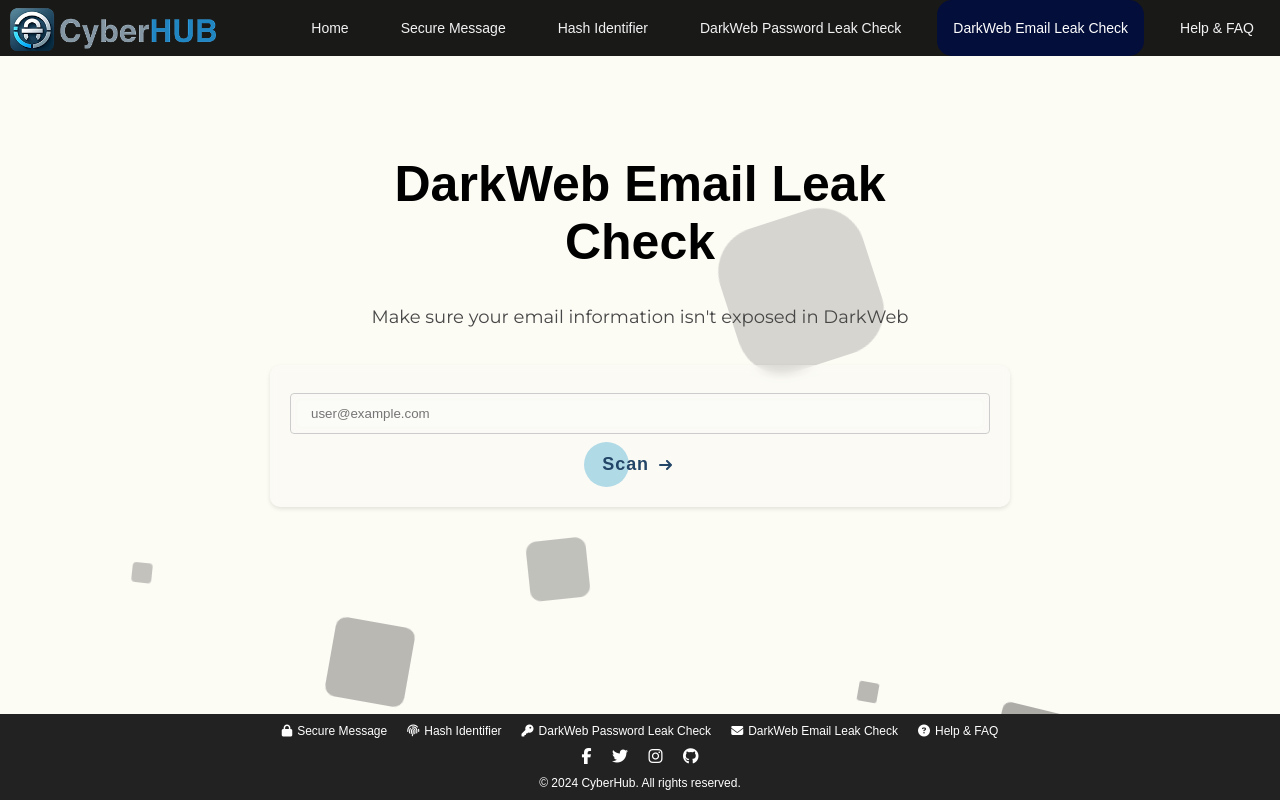
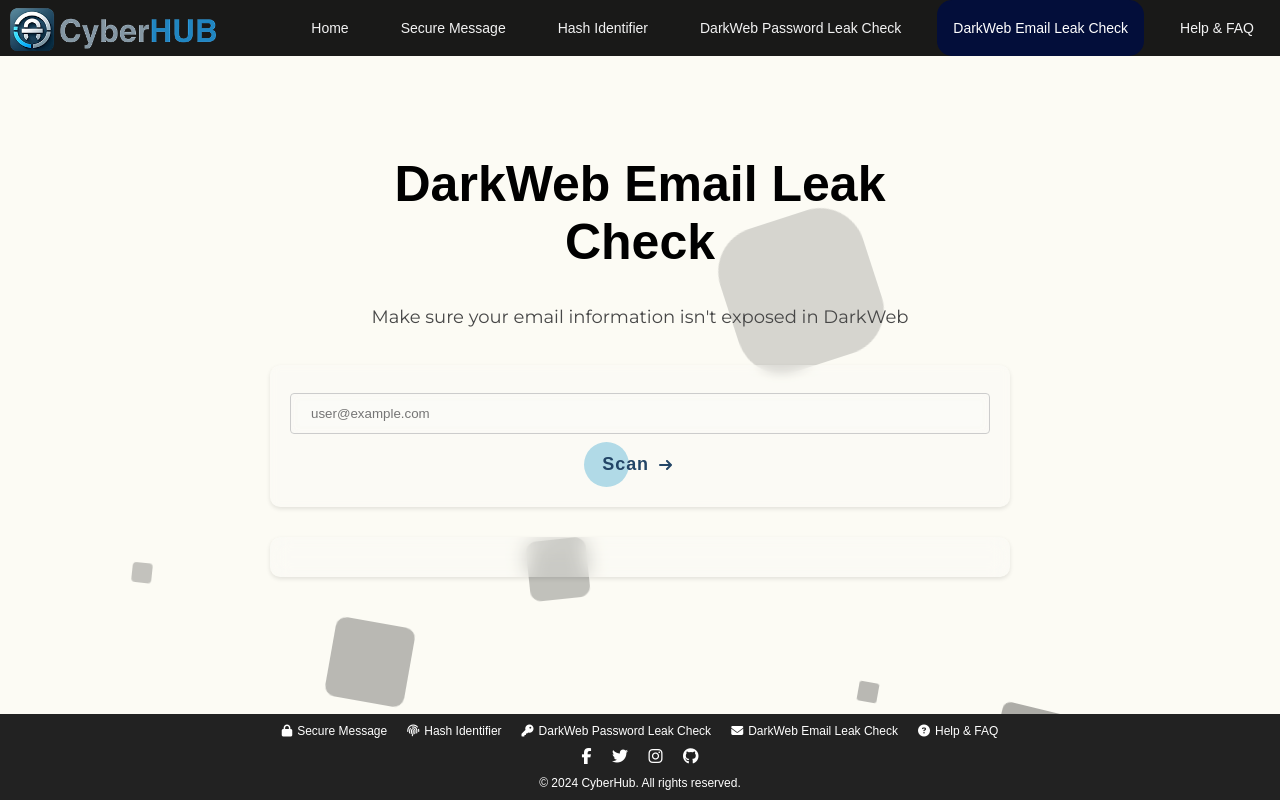
Before and after one commit to spaulll/CyberHUB, a Flask app: page /emailleak in a window 1280 px wide. Run offline with Flask 3, Linux system fonts and the light colour scheme; some libraries are stand-ins or nearby versions; some web fonts are replaced.

Commit message:
fix:css of jasondata

```diff
--- a/static/js/email_api_fetch.js
+++ b/static/js/email_api_fetch.js
@@ -1,7 +1,3 @@
-function removeAnchorTags(unsafe) {
-    return unsafe.replace(/<a[^>]*>[^<]*<\/a>/g, "");
-}
-
 function dataFormater(response) {
     if(response.status == "failed"){
         return "<div>" + response.message + "</div>";
@@ -16,7 +12,6 @@ function dataFormater(response) {
             data += `<div><strong>Name:</strong> <div class="resultData">${breach.Name}</div></div>`;
             data += `<div><strong>Domain Name:</strong> <div class="resultData">${breach.Domain}</div></div>`;
             data += `<div><strong>Breached On:</strong> <div class="resultData">${breach.BreachDate}</div></div>`;
-            data += `<div><strong>Description:</strong> <div class="resultData" id="desc">${removeAnchorTags(breach.Description)}</div></div>`;
             data += `<div><strong>Data Classes:</strong> <div class="resultData">${breach.DataClasses.join(", ")}</div></div>`;
             data += `</div>`; // close #details
             data += `</div>`; // close #detailsContainer
--- a/templates/emailleak.html
+++ b/templates/emailleak.html
@@ -96,10 +96,20 @@
         transform: scale(0.95);
     }
 
-    #jsonData {
+#jsonData {
     display: flex;
     align-items: center;
     flex-direction: column;
+    max-width: 700px;
+    margin: 30px auto 0 auto;
+    padding: 20px;
+    background-color: var(--outputBg);
+    backdrop-filter: blur(10px);
+    border-radius: 10px;
+    box-shadow: 0 2px 4px rgba(0, 0, 0, 0.1);
+    display: flex;
+    align-items: center;
+    justify-content: center;
 }
 
 #detailsContainer {
```
